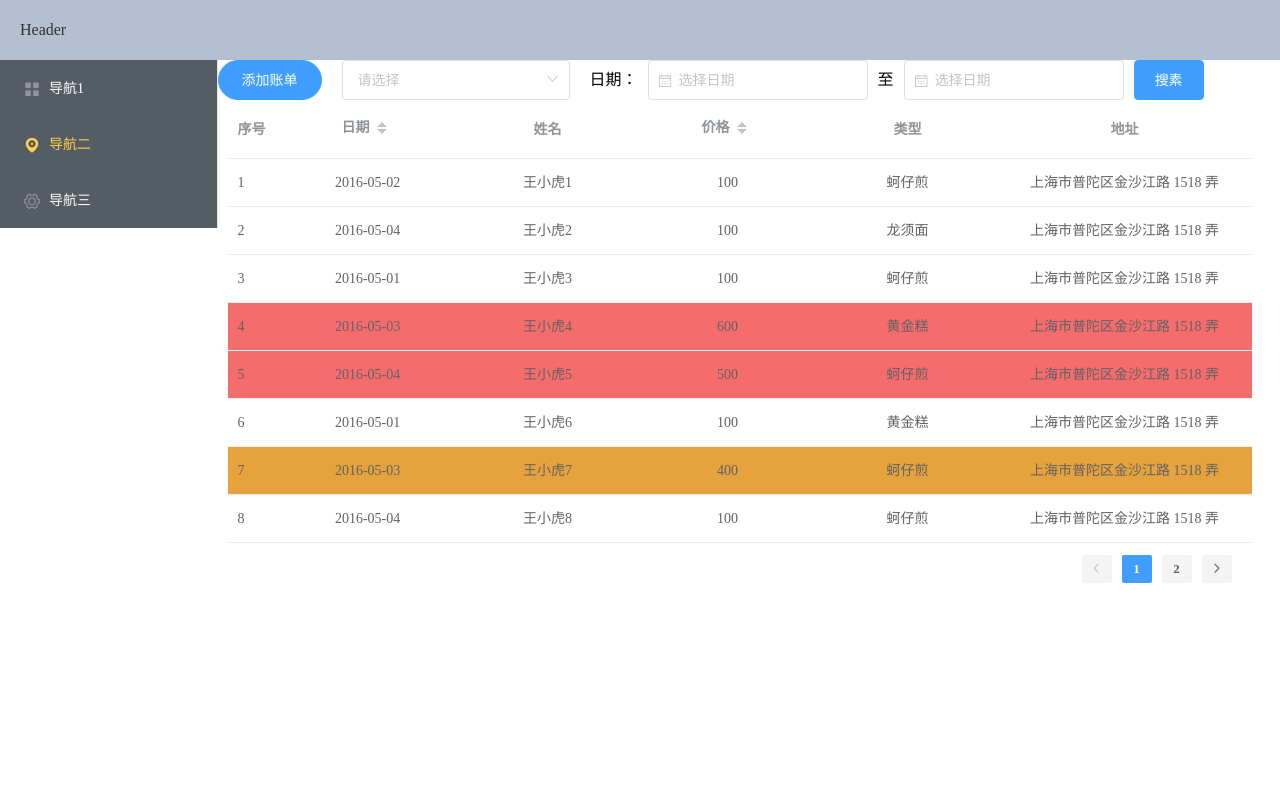
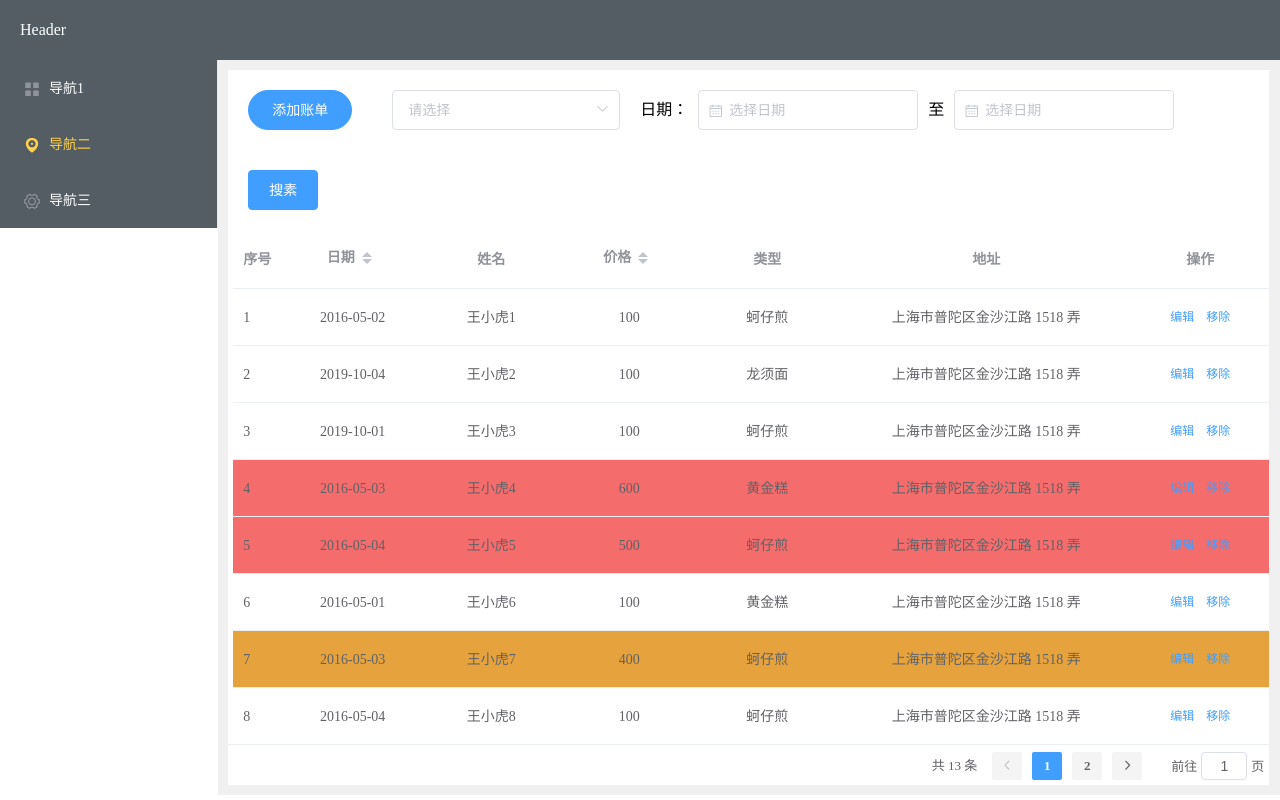
Before and after one commit to AlcGus/consumeerp, a Vue app: page /home in a window 1280 px wide. Both pictures are taken after a click on the item "导航二". Built offline with nearby package versions, Linux system fonts and the light colour scheme.

Commit message:
"修改记录菜单样式&新增主页饼图"

```diff
--- a/package.json
+++ b/package.json
@@ -10,6 +10,7 @@
     "build": "node build/build.js"
   },
   "dependencies": {
+    "echarts": "^4.4.0",
     "element-ui": "^2.12.0",
     "vue": "^2.5.2",
     "vue-router": "^3.0.1"
--- a/src/App.vue
+++ b/src/App.vue
@@ -1,14 +1,16 @@
 <template>
   <div id="app">
-      <el-header>Header</el-header>
+    <el-header>Header</el-header>
+    <el-aside style="width: 17%;">
       <checkleft></checkleft>
-      <router-view></router-view>
+    </el-aside>
+    <router-view></router-view>
   </div>
 </template>
 
 <script>
 import checkleft from "./components/CheckLeft";
-import mainc from './components/Main';
+import mainc from "./components/Main";
 
 export default {
   name: "App",
@@ -20,11 +22,23 @@ export default {
 </script>
 
 <style>
-.el-header,
-.el-footer {
-  background-color: #b3c0d1;
-  color: #333;
+*{
+  /* overflow-y:hidden; */
+}
+.el-header {
+  background-color: #545c64;
+  color: #fff;
   text-align: left;
   line-height: 60px;
 }
+.el-aside {
+  /* display: block;
+  position: absolute;
+  left: 0;
+  top: 70px;
+  bottom: 0;
+  background-color: #545c64;
+  border-right-width: 0px; */
+  float: left;
+}
 </style>
--- a/src/components/CheckLeft.vue
+++ b/src/components/CheckLeft.vue
@@ -1,5 +1,5 @@
 <template>
-  <div class="checkleft">
+  <div class=".checkleft">
     <div class="checkleftmenu">
       <el-menu
         class="el-menu-vertical-demo"
@@ -60,9 +60,7 @@ export default {
 </script>
 
 <style>
-.checkleftmenu {
-  width: 17%;
-  height: 100%;
+.checkleft{
   float: left;
 }
 </style>
--- a/src/components/Main.vue
+++ b/src/components/Main.vue
@@ -1,4 +1,5 @@
 <template>
+  <div id="tomain">
     <div id="main">
       <div class="mainheader">
         <el-button type="primary" round @click="dialogFormVisible = true">添加账单</el-button>
@@ -11,10 +12,10 @@
           ></el-option>
         </el-select>
         <span class="selecttime">日期：</span>
-      <el-date-picker v-model="value1" type="date" placeholder="选择日期"></el-date-picker>
+        <el-date-picker v-model="value1" type="date" value-format="yyyy-MM-dd" placeholder="选择日期"></el-date-picker>
         <span>至</span>
-      <el-date-picker v-model="value2" type="date" placeholder="选择日期"></el-date-picker>
-      <el-button class="btnsel" type="primary">搜素</el-button>
+        <el-date-picker v-model="value2" type="date" value-format="yyyy-MM-dd" placeholder="选择日期"></el-date-picker>
+        <el-button class="btnsel" @click="selOK" type="primary">搜素</el-button>
       </div>
       <div class="maintable">
         <!-- tableData.slice((currentPage-1)*pagesize,currentPage*pagesize) -->
@@ -24,38 +25,47 @@
           :row-class-name="tableRowClassName"
         >
           <el-table-column type="index" width="50" label="序号"></el-table-column>
+          <el-table-column header-align="center" sortable align="center" prop="date" label="日期"></el-table-column>
+          <el-table-column header-align="center" align="center" prop="name" label="姓名"></el-table-column>
+          <el-table-column header-align="center" sortable align="center" prop="moeny" label="价格"></el-table-column>
+          <el-table-column header-align="center" align="center" prop="ttype" label="类型"></el-table-column>
           <el-table-column
             header-align="center"
-          sortable
             align="center"
-          prop="date"
-          label="日期"
-          width="180"
+            prop="address"
+            label="地址"
+            width="300"
           ></el-table-column>
-        <el-table-column header-align="center" align="center" prop="name" label="姓名" width="180"></el-table-column>
-        <el-table-column
-          header-align="center"
-          sortable
-          align="center"
-          prop="moeny"
-          label="价格"
-          width="180"
-        ></el-table-column>
-        <el-table-column header-align="center" align="center" prop="ttype" label="类型" width="180"></el-table-column>
-        <el-table-column header-align="center" align="center" prop="address" label="地址"></el-table-column>
+          <el-table-column fixed="right" header-align="center" align="center" label="操作">
+            <template slot-scope="scope">
+              <el-button type="text" size="small">编辑</el-button>
+              <el-button
+                @click.native.prevent="deleteRow(scope.$index, tableData)"
+                type="text"
+                size="small"
+              >移除</el-button>
+            </template>
+          </el-table-column>
         </el-table>
+        <div class="dpage">
           <el-pagination
             class="fly"
             background
-        layout="prev, pager, next"
+            layout="total, prev, pager, next, jumper"
             :page-size="pagesize"
             @current-change="current_change"
             :total="total"
           ></el-pagination>
+        </div>
         <el-dialog title="消费记录" :label-width="formLabelWidth" :visible.sync="dialogFormVisible">
-        <el-form :model="form">
+          <el-form :model="form" resetField>
             <el-form-item label="日期" :label-width="formLabelWidth">
-            <el-date-picker v-model="form.date" value-format="yyyy-MM-dd" type="date" placeholder="选择日期"></el-date-picker>
+              <el-date-picker
+                v-model="form.date"
+                value-format="yyyy-MM-dd"
+                type="date"
+                placeholder="选择日期"
+              ></el-date-picker>
             </el-form-item>
             <el-form-item label="姓名" :label-width="formLabelWidth">
               <el-input v-model="form.name" auto-complete="off" style="width:220px;"></el-input>
@@ -84,6 +94,7 @@
         </el-dialog>
       </div>
     </div>
+  </div>
 </template>
 
 <script>
@@ -91,37 +102,20 @@ export default {
   data() {
     return {
       tableData: [],
-      options: [
-        {
-          value: "黄金糕",
-          label: "黄金糕"
-        },
-        {
-          value: "双皮奶",
-          label: "双皮奶"
-        },
-        {
-          value: "蚵仔煎",
-          label: "蚵仔煎"
-        },
-        {
-          value: "龙须面",
-          label: "龙须面"
-        }
-      ],
+      options: [],
       value: "",
-      value1: "",
-      value2: "",
+      value1: null,
+      value2: null,
       total: 0,
       pagesize: 8,
       currentPage: 1,
       dialogFormVisible: false,
       form: {
-        date:"",
-        name:"",
-        moeny:"",
-        ttype:"",
-        address:""
+        date: "",
+        name: "",
+        moeny: "",
+        ttype: "",
+        address: ""
       },
       formLabelWidth: "120px"
     };
@@ -139,13 +133,21 @@ export default {
     remoteMethod(tableData) {
       this.tableinit("../../static/mainjson.json", this.value);
     },
-    tableinit(src, sel = "", starttime = "", endtime = "") {
+    tableinit(src, sel = "", starttime = null, endtime = null) {
       this.$http
         .get(src)
         .then(res => {
           if (sel != "") {
             this.tableData = res.data.filter(element => {
               return element.ttype === sel;
+            });
+          }else if (starttime != null && endtime != null) {
+            this.tableData = res.data.filter(element => {
+              console.log(Date(element.data).getTime());
+              console.log(Date(starttime).getTime());
+              console.log(Date(endtime).getTime());
+
+              return Date(element.data).getTime() >= Date(starttime).getTime() && Date(element.data).getTime() <= Date(endtime).getTime();
             });
           } else {
             this.tableData = res.data;
@@ -156,38 +158,84 @@ export default {
           console.log("请求接口错误" + err);
         });
     },
+    selOK() {
+      if (this.value1 == null || this.value2 == null) {
+        this.$message({
+          message: "时间未选择",
+          type: "warning"
+        });
+      } else {
+        this.tableinit(
+          "../../static/mainjson.json",
+          "",
+          this.value1,
+          this.value2
+        );
+      }
+    },
     current_change(currentPage) {
       this.currentPage = currentPage;
     },
-    btnclickOk(){
-      this.tableData.push(this.form)
-      this.dialogFormVisible = false
+    btnclickOk() {
+      this.tableData.push(this.form);
+      this.dialogFormVisible = false;
+    },
+    deleteRow(index, rows) {
+      rows.splice(index, 1);
     }
   },
   created() {
     this.tableinit("../../static/mainjson.json");
+    this.$http
+      .get("../../static/selData.json")
+      .then(res => {
+        this.options = res.data;
+      })
+      .catch(err => {
+        console.log("获取下拉菜单数据失败" + err);
+      });
   }
 };
 </script>
 
 <style>
+#tomain {
+  width: 83%;
+  float: left;
+  background-color: #f0f0f0;
+  /* border: 1px solid red;  */
+}
 #main {
-  width: 80%;
-  float: left;
+  width: 98%;
+  margin: 10px auto;
+  padding-bottom: 10px;
+  background-color: #fff;
+  /* border: 1px solid red; */
+  /* box-shadow:5px 2px 6px #000 */
+}
+.el-table {
+  padding-left: 5px;
+  padding-right: 5px;
 }
 .el-table .warning-row {
   background: #e6a23c;
 }
-.el-table {
+/* .el-table {
   left: 10px;
-}
+} */
 
 .el-table .danger-row {
   background: #f56c6c;
 }
-
-.el-button {
-  margin: 20px 20px 20px 30px;
+.el-table td {
+  padding: 8px 0;
+}
+.mainheader {
+  width: 100%;
+  margin-left: 10px;
+}
+.mainheader .el-button {
+  margin: 20px 20px 20px 10px;
 }
 .mainheader .el-select {
   margin-left: 20px;
@@ -202,8 +250,13 @@ export default {
 .btnsel {
   margin-left: 5px;
 }
+.dpage {
+  /* margin-left: 10px; */
+  /* border: 1px solid black; */
+  height: 30px;
+}
 .fly {
-  margin-top: 10px;
+  margin-top: 5px;
   float: right;
 }
 </style>
--- a/src/main.js
+++ b/src/main.js
@@ -2,6 +2,25 @@ import Vue from 'vue'
 import App from './App'
 import router from './router'
 import axios from 'axios'
+
+// echarts插件
+import echarts from 'echarts'
+
+// import 'echarts/lib/chart/pie'
+
+// 引入需要的 echarts的交互组件
+// import 'echarts/lib/component/tooltip';
+// import 'echarts/lib/component/legend';
+// import 'echarts/lib/component/title';
+// import 'echarts/lib/component/visualMap';
+// import 'echarts/lib/component/toolbox';
+
+// import 'src/assets/styles/variable.scss';
+// import 'src/assets/styles/base.scss';
+// import 'src/assets/styles/common.scss';
+// import 'src/assets/styles/iconfont.css';
+
+Vue.prototype.$echarts = echarts
 
 Vue.config.productionTip = false
 Vue.prototype.$http = axios
--- a/src/router/index.js
+++ b/src/router/index.js
@@ -3,13 +3,16 @@ import Router from 'vue-router'
 import ElementUi from 'element-ui'
 import 'element-ui/lib/theme-chalk/index.css'
 
+
+
+
 Vue.use(Router)
 Vue.use(ElementUi)
 
-const routerPush = Router.prototype.push
-Router.prototype.push = function push(location){
-  return routerPush.call(this,location).catch(error => error)
-}
+// const routerPush = Router.prototype.push
+// Router.prototype.push = function push(location){
+//   return routerPush.call(this,location).catch(error => error)
+// }
 
 const CheckLeft = () => import('../components/CheckLeft.vue')
 const Home = () => import('../components/Home.vue')
--- a/static/mainjson.json
+++ b/static/mainjson.json
@@ -6,14 +6,14 @@
       "address": "上海市普陀区金沙江路 1518 弄"
     },
     {
-      "date": "2016-05-04",
+      "date": "2019-10-04",
       "name": "王小虎2",
       "moeny":100,
       "ttype":"龙须面",
       "address": "上海市普陀区金沙江路 1518 弄"
     },
     {
-      "date": "2016-05-01",
+      "date": "2019-10-01",
       "name": "王小虎3",
       "moeny":100,
       "ttype":"蚵仔煎",
--- /dev/null
+++ b/static/selData.json
@@ -0,0 +1,18 @@
+[
+    {
+        "value": "黄金糕",
+        "label": "黄金糕"
+      },
+      {
+        "value": "双皮奶",
+        "label": "双皮奶"
+      },
+      {
+        "value": "蚵仔煎",
+        "label": "蚵仔煎"
+      },
+      {
+        "value": "龙须面",
+        "label": "龙须面"
+      }
+]
```
Also changed, not shown: src/components/Home.vue (+116 -3 lines). Lines whose indentation alone changed are shown as unchanged.
